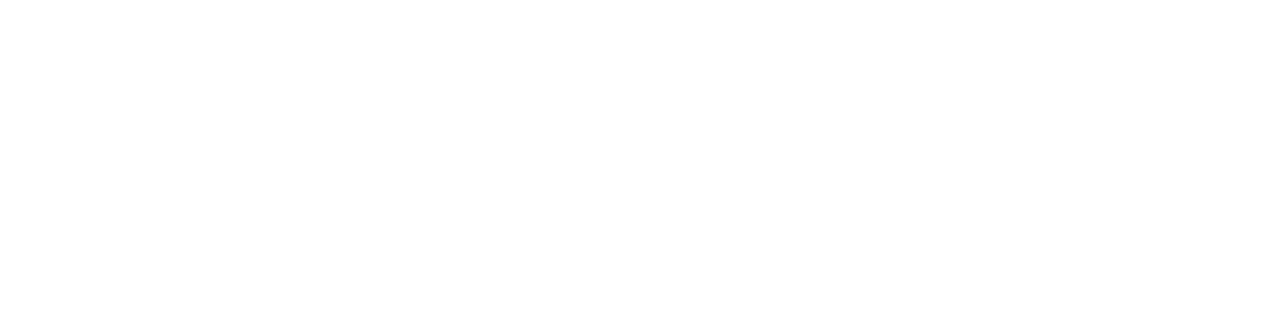
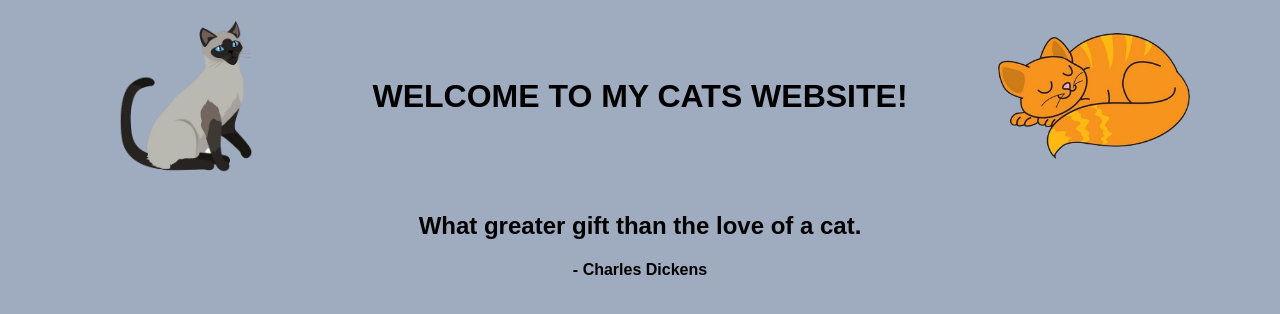
Before and after one commit to rchevarria/MyPetsWebpage, a plain HTML site: page index.html in a window 1280 px wide. Drawn offline with Linux system fonts and the light colour scheme.

Commit message:
Finished homepage header

```diff
--- a/css/index.css
+++ b/css/index.css
@@ -1,3 +1,40 @@
-<!DOCTYPE html>
 
-<head>
+    body {
+        margin: 0;
+        font-family: "Apple Chancery", sans-serif;
+        background-color: #9fabbf;
+        text-align: center;
+    }
+
+    .image-txt-container{
+        font-family: "Arial", sans-serif;
+        display: flex;
+        align-items: center;
+        flex-direction: row;
+    }
+
+
+a {
+    text-decoration: none;
+    color: lightblue;
+    background-color: lavender;
+    padding: 10px;
+    border-radius: 25px
+}
+
+div {
+    margin: 0'
+}
+
+img {
+    display: block;
+    margin-left: auto;
+    margin-right: auto;
+    max-width: 15%;
+    max-height: 15%
+    border-radius: 15px;
+}
+
+.link {
+    margin: 40px;
+}
--- a/index.html
+++ b/index.html
@@ -1,3 +1,22 @@
 <!DOCTYPE html>
 
 <head>
+
+    <meta name="viewport" content="width=device-width, initial-scale=1.0">
+    <meta charset="UTF-8">
+
+    <title>WELCOME</title>
+
+    <link rel="stylesheet" type="text/css" href="css/index.css">
+
+</head>
+<body>
+    <div class="image-txt-container">
+        <img src="img/siamese.png" alt="siamese">
+        <h1>WELCOME TO MY CATS WEBSITE!</h1>
+        <img src="img/orangeTabby.png" alt="orange">
+    </div>
+    <h2>What greater gift than the love of a cat.</h2>
+    <h4>- Charles Dickens</h4>
+
+</body>
```
Also changed, not shown: img/orangeTabby.png (added), img/siamese.png (added), 2 other files.
